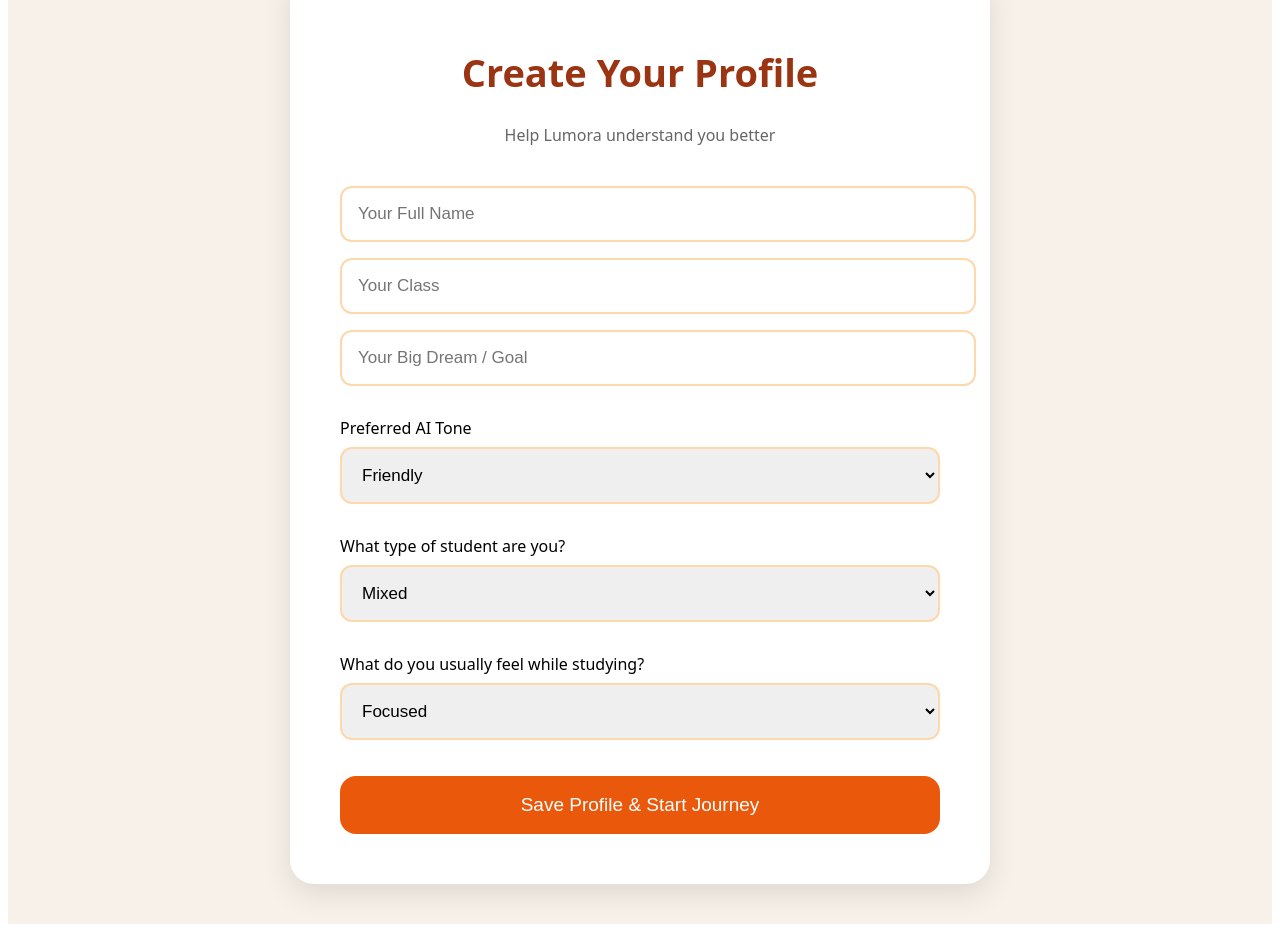
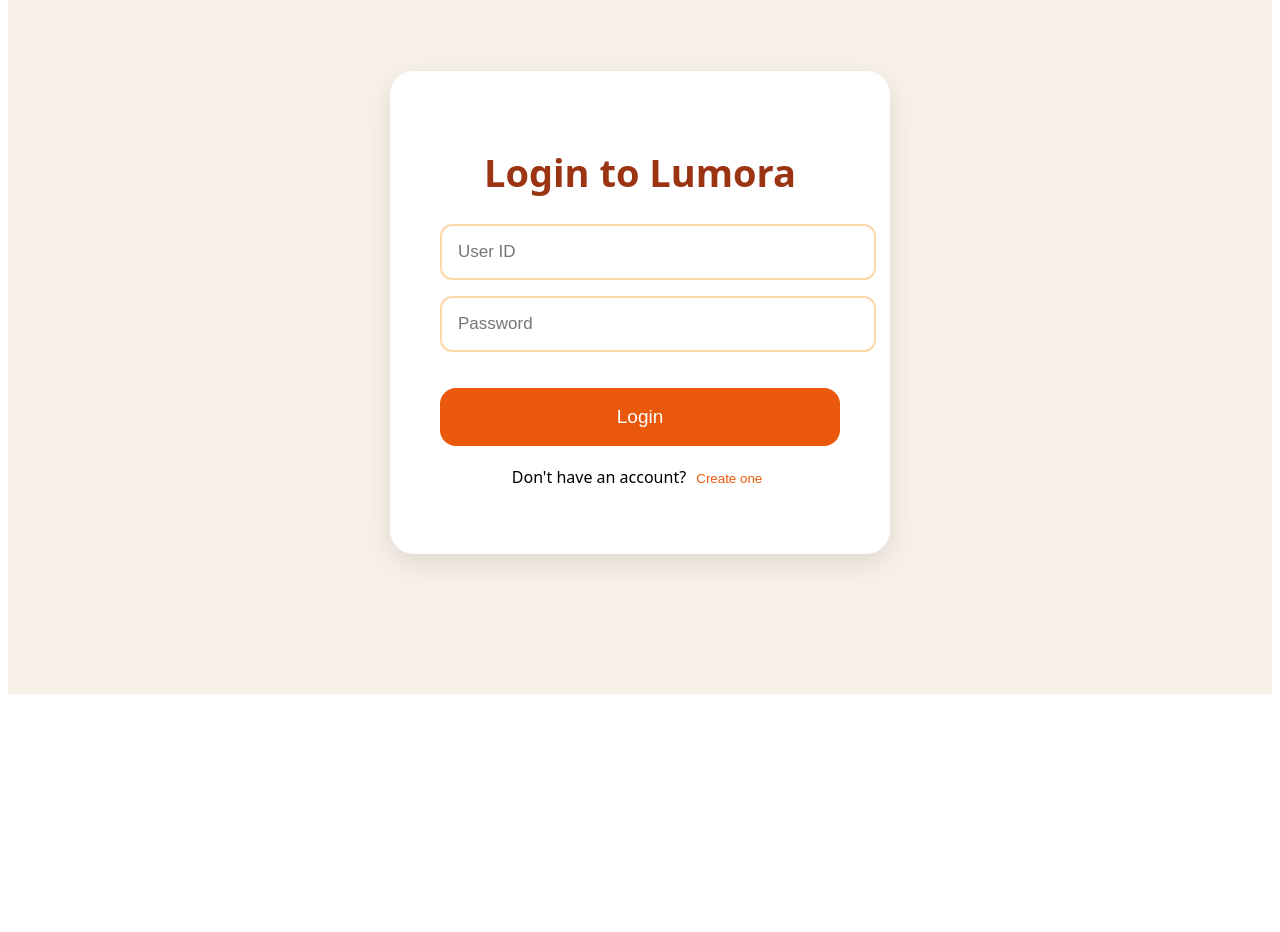
Before and after one commit to Aarav-InnovateDevRev/Lumora, a React (Vite) app: page / in a window 1280 px wide. Shown: the part 200-1132 px from the top of the page. After the commit the page ends 902 px from the top, so only its background shows below. Built offline with nearby package versions, Linux system fonts and the light colour scheme.

Commit message:
notificationstempabandon

```diff
--- a/src/App.tsx
+++ b/src/App.tsx
@@ -2,7 +2,11 @@ import { useState, useEffect } from 'react';
 import { supabase } from './supabaseClient';
 
 function App() {
-  const [currentPage, setCurrentPage] = useState<'onboarding' | 'dashboard' | 'reflection' | 'ai' | 'tree' | 'career'>('onboarding');
+  const [currentPage, setCurrentPage] = useState<'login' | 'onboarding' | 'dashboard' | 'reflection' | 'ai' | 'tree' | 'career'>('login');
+
+  const [loginId, setLoginId] = useState("");
+  const [loginPassword, setLoginPassword] = useState("");
+  const [loginError, setLoginError] = useState("");
 
   const [user, setUser] = useState({
     id: "",
@@ -38,35 +42,57 @@ function App() {
     }
   }, []);
 
+  const handleLogin = async () => {
+    const { data, error } = await supabase
+      .from('users')
+      .select('*')
+      .eq('id', loginId)
+      .single();
+
+    if (error || !data) {
+      setLoginError("Invalid User ID");
+      return;
+    }
+
+    setUser({
+      id: data.id,
+      name: data.name,
+      class: data.class,
+      goal: data.goal,
+      preferredTone: data.preferred_tone,
+      studentType: data.student_type,
+      studyFeeling: data.study_feeling,
+      streak: 0,
+      seeds: 0,
+      completedOnboarding: true,
+    });
+    setCurrentPage('dashboard');
+  };
+
   const finishOnboarding = async () => {
-    if (!user.name || !user.class || !user.goal) {
+    if (!user.id || !user.name || !user.class || !user.goal) {
       alert("Please fill all fields!");
       return;
     }
 
-    const { data, error } = await supabase
+    const { error } = await supabase
       .from('users')
       .insert([{
+        id: user.id,
         name: user.name,
         class: user.class,
         goal: user.goal,
         preferred_tone: user.preferredTone,
         student_type: user.studentType,
         study_feeling: user.studyFeeling
-      }])
-      .select();
+      }]);
 
     if (error) {
-      alert("Error creating user");
+      alert("User ID already exists!");
       return;
     }
 
-    const newUser = {
-      ...user,
-      id: data[0].id,
-      completedOnboarding: true
-    };
-
+    const newUser = { ...user, completedOnboarding: true };
     setUser(newUser);
     localStorage.setItem('lumoraUser', JSON.stringify(newUser));
     setCurrentPage('dashboard');
@@ -118,32 +144,27 @@ function App() {
             <span style={{ fontSize: '36px' }}>🌱</span>
             <h1 style={{ fontSize: '30px', fontWeight: 'bold', color: '#9a3412' }}>Lumora</h1>
           </div>
-
-          {user.completedOnboarding && (
-            <div style={{ display: 'flex', gap: '8px', backgroundColor: '#f3f4f6', padding: '6px', borderRadius: '9999px' }}>
-              <button onClick={() => setCurrentPage('dashboard')} style={navStyle(currentPage === 'dashboard')}>Dashboard</button>
-              <button onClick={() => setCurrentPage('reflection')} style={navStyle(currentPage === 'reflection')}>Reflection</button>
-              <button onClick={() => setCurrentPage('ai')} style={navStyle(currentPage === 'ai')}>AI Mentor</button>
-              <button onClick={() => setCurrentPage('tree')} style={navStyle(currentPage === 'tree')}>Growth Tree</button>
-              <button onClick={() => setCurrentPage('career')} style={navStyle(currentPage === 'career')}>Career</button>
-            </div>
-          )}
-
-          {user.completedOnboarding && (
-            <div style={{ display: 'flex', gap: '20px', fontSize: '18px', fontWeight: '600' }}>
-              <span>🔥 {user.streak}</span>
-              <span>🌱 {user.seeds}</span>
-            </div>
-          )}
         </div>
       </nav>
 
       <div style={{ maxWidth: '1100px', margin: '0 auto', padding: '40px 20px' }}>
+        {currentPage === 'login' && (
+          <div style={{ maxWidth: '400px', margin: '100px auto', backgroundColor: 'white', padding: '50px', borderRadius: '24px', boxShadow: '0 10px 30px rgba(0,0,0,0.1)' }}>
+            <h1 style={{ textAlign: 'center', fontSize: '38px', color: '#9a3412' }}>Login to Lumora</h1>
+            <input type="text" placeholder="User ID" style={inputStyle} value={loginId} onChange={e => setLoginId(e.target.value)} />
+            <input type="password" placeholder="Password" style={inputStyle} value={loginPassword} onChange={e => setLoginPassword(e.target.value)} />
+            {loginError && <p style={{ color: 'red', textAlign: 'center' }}>{loginError}</p>}
+            <button onClick={handleLogin} style={buttonStyle}>Login</button>
+            <p style={{ textAlign: 'center', marginTop: '20px' }}>Don't have an account? <button onClick={() => setCurrentPage('onboarding')} style={{ color: '#ea580c', background: 'none', border: 'none' }}>Create one</button></p>
+          </div>
+        )}
+
         {currentPage === 'onboarding' && (
           <div style={{ maxWidth: '600px', margin: '0 auto', backgroundColor: 'white', padding: '50px', borderRadius: '24px', boxShadow: '0 10px 30px rgba(0,0,0,0.1)' }}>
             <h1 style={{ textAlign: 'center', fontSize: '38px', color: '#9a3412' }}>Create Your Profile</h1>
-            <p style={{ textAlign: 'center', marginBottom: '40px', color: '#666' }}>Help Lumora understand you better</p>
+            <p style={{ textAlign: 'center', marginBottom: '40px', color: '#666' }}>Choose unique User ID</p>
 
+            <input type="text" placeholder="Unique User ID (e.g. aarav09)" style={inputStyle} value={user.id} onChange={e => setUser(p => ({...p, id: e.target.value}))} />
             <input type="text" placeholder="Your Full Name" style={inputStyle} value={user.name} onChange={e => setUser(p => ({...p, name: e.target.value}))} />
             <input type="text" placeholder="Your Class" style={inputStyle} value={user.class} onChange={e => setUser(p => ({...p, class: e.target.value}))} />
             <input type="text" placeholder="Your Big Dream / Goal" style={inputStyle} value={user.goal} onChange={e => setUser(p => ({...p, goal: e.target.value}))} />
@@ -172,7 +193,7 @@ function App() {
               <option value="Tired">Tired</option>
             </select>
 
-            <button onClick={finishOnboarding} style={buttonStyle}>Save Profile & Start Journey</button>
+            <button onClick={finishOnboarding} style={buttonStyle}>Create Profile & Start</button>
           </div>
         )}
 
@@ -222,7 +243,5 @@ function App() {
 
 const inputStyle = { width: '100%', padding: '16px', marginBottom: '16px', borderRadius: '12px', border: '2px solid #fed7aa', fontSize: '17px' };
 const buttonStyle = { width: '100%', padding: '18px', backgroundColor: '#ea580c', color: 'white', border: 'none', borderRadius: '16px', fontSize: '19px', marginTop: '20px', cursor: 'pointer' };
-const cardStyle = { backgroundColor: 'white', padding: '30px', borderRadius: '20px', textAlign: 'center' as const, boxShadow: '0 10px 15px rgba(0,0,0,0.08)' };
-const navStyle = (active: boolean) => ({ padding: '10px 20px', borderRadius: '9999px', backgroundColor: active ? '#ea580c' : 'transparent', color: active ? 'white' : '#444', border: 'none', cursor: 'pointer' });
 
 export default App;
```
